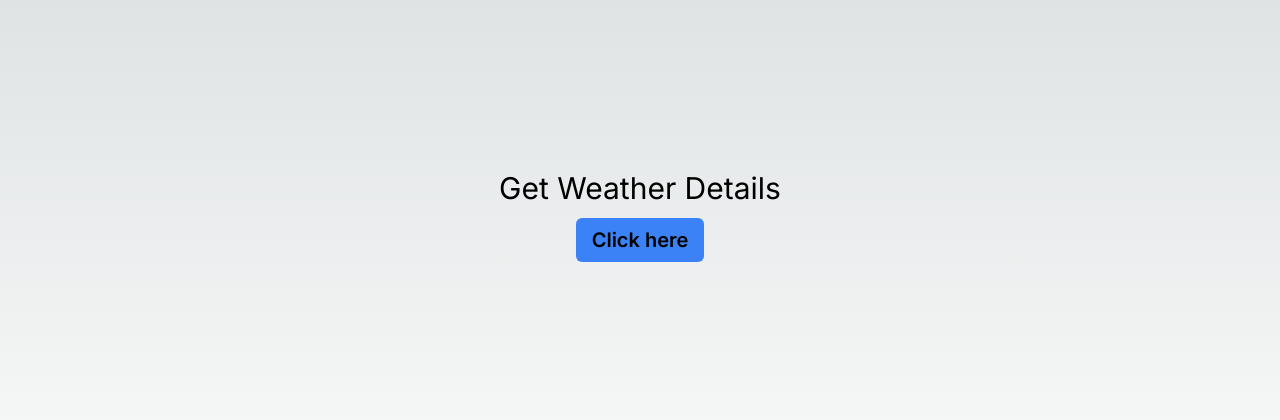
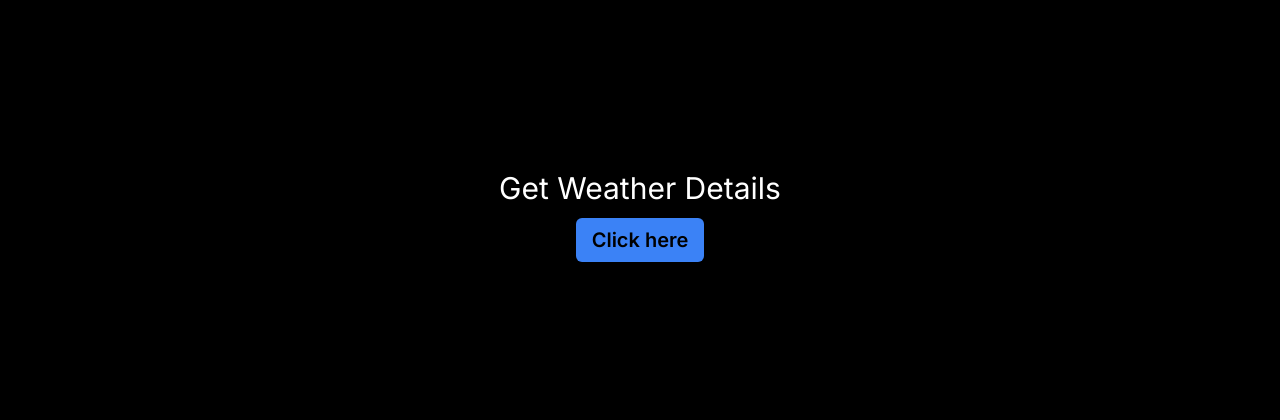
Before and after one commit to SasnarineDeodat/nextjs-weather-app-technical-assessment, a Next.js app: page / in a window 1280 px wide. Shown: the part 184-604 px from the top of the page. Built offline with nearby package versions, Linux system fonts and the light colour scheme; no server answers.

Commit message:
now the white screen dont show up on the homepage in the light mode

```diff
--- a/app/globals.css
+++ b/app/globals.css
@@ -1,33 +1,6 @@
 @tailwind base;
 @tailwind components;
 @tailwind utilities;
-
-:root {
-    --foreground-rgb: 0, 0, 0;
-    --background-start-rgb: 214, 219, 220;
-    --background-end-rgb: 255, 255, 255;
-}
-
-@media (prefers-color-scheme: dark) {
-    :root {
-        --foreground-rgb: 255, 255, 255;
-        --background-start-rgb: 0, 0, 0;
-        --background-end-rgb: 0, 0, 0;
-    }
-}
-
-body {
-    color: rgb(var(--foreground-rgb));
-    background: linear-gradient(to bottom,
-            transparent,
-            rgb(var(--background-end-rgb))) rgb(var(--background-start-rgb));
-}
-
-@layer utilities {
-    .text-balance {
-        text-wrap: balance;
-    }
-}
 
 .glassCard {
     background: rgba(225, 225, 225, 0.18);
--- a/app/layout.js
+++ b/app/layout.js
@@ -13,7 +13,9 @@ export default function RootLayout({ children }) {
   return (
     <StateContextProvider>
       <html lang="en">
-        <body className={inter.className}>{children}</body>
+        <body className={`${inter.className} bg-black text-white`}>
+          {children}
+        </body>
       </html>
     </StateContextProvider>
   );
```
